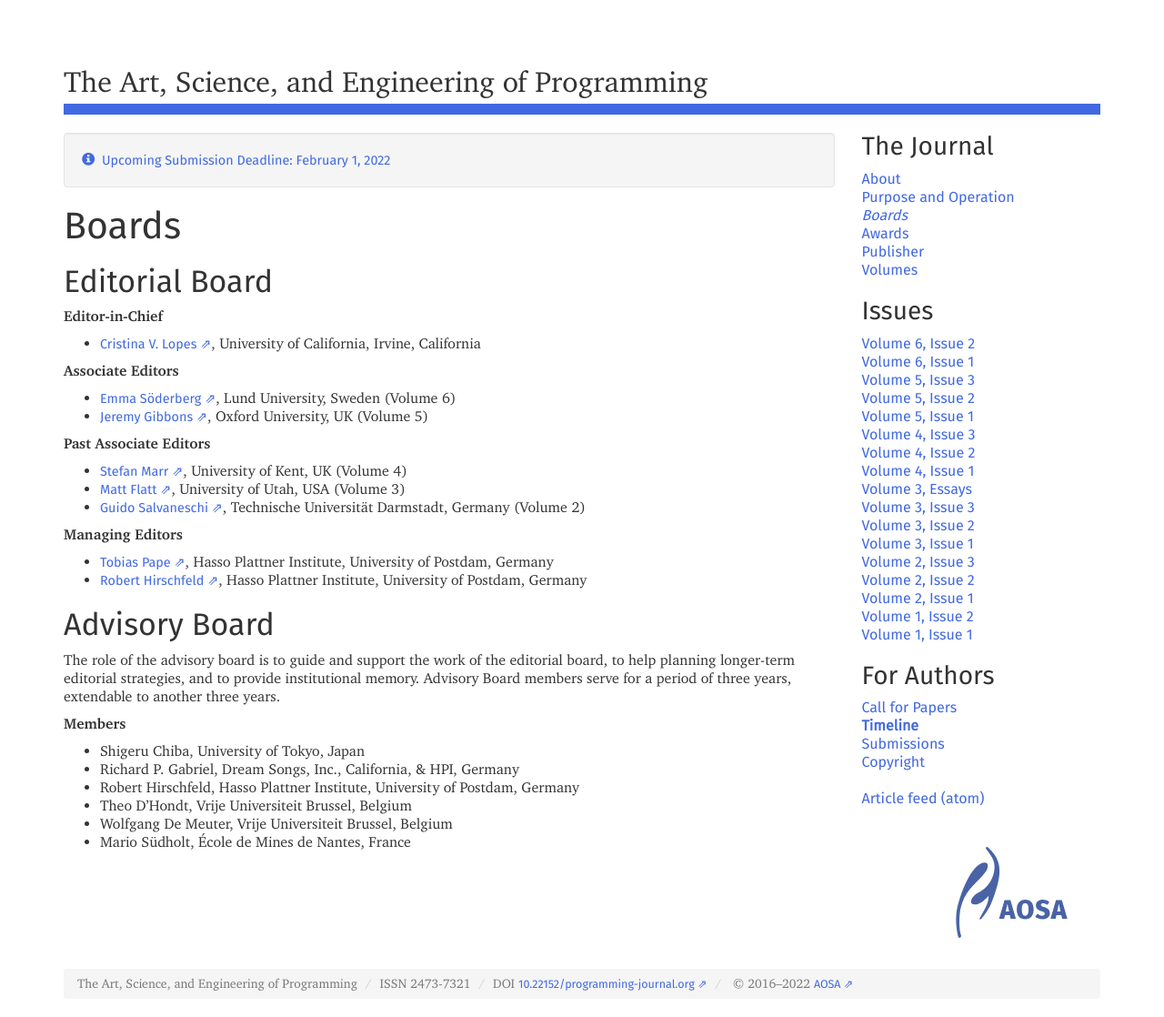
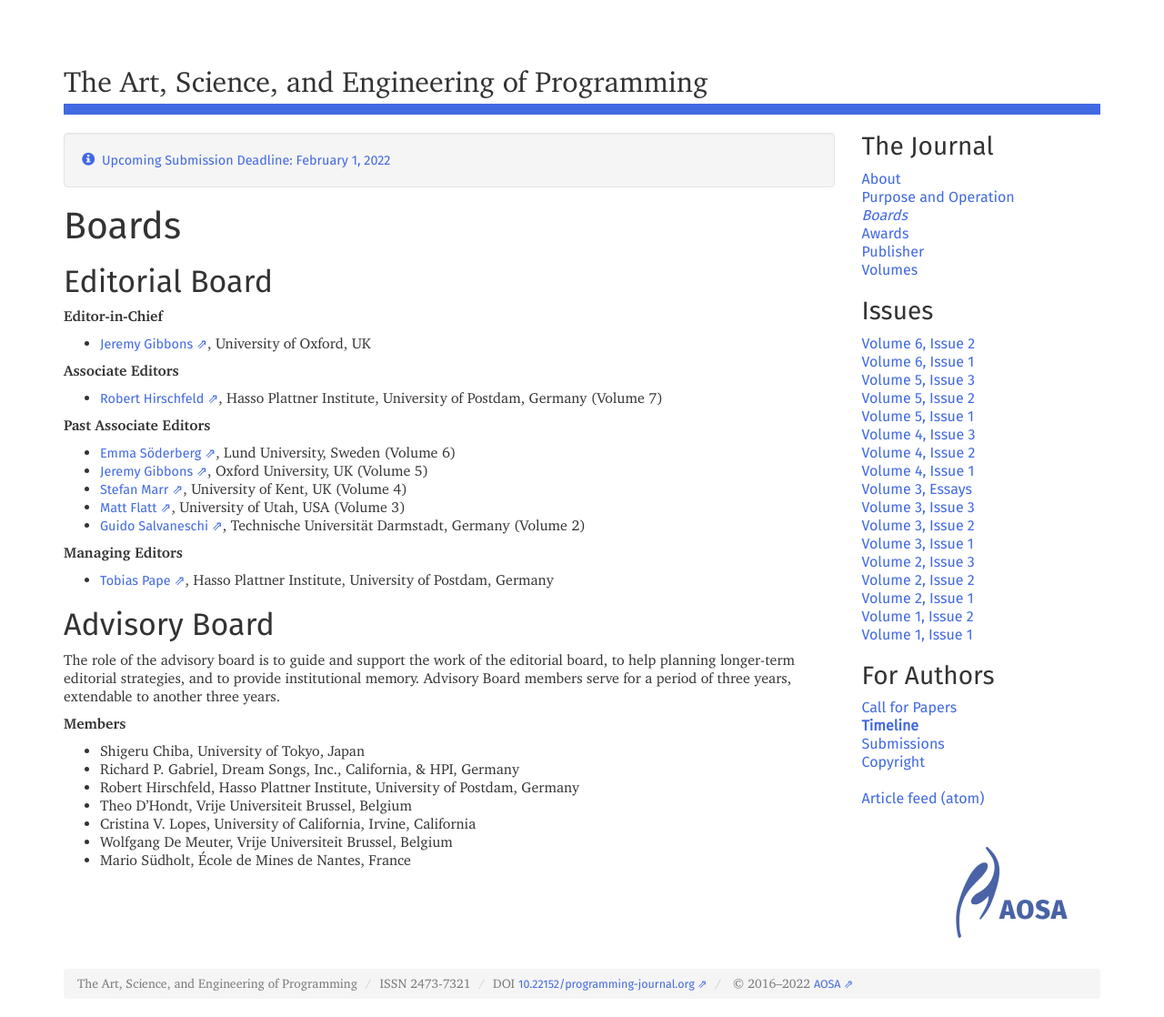
Before and after one commit to programming-journal/programming-journal.github.io, a Jekyll site: the page built from boards/index.markdown, in a window 1280 px wide. Shown: the whole page at 91% size. Built offline with Jekyll 4.4.1, drawn with Linux system fonts in a browser that asks for light colours.

Commit message:
Updated EiC, AEs, and AB. Probably my last commit?

```diff
--- a/boards/index.markdown
+++ b/boards/index.markdown
@@ -8,20 +8,20 @@ order: 500
 
 **Editor-in-Chief**
 
-* [Cristina V. Lopes](https://www.ics.uci.edu/~lopes/), University of California, Irvine, California
+* [Jeremy Gibbons](https://www.cs.ox.ac.uk/people/jeremy.gibbons/), University of Oxford, UK
 
 **Associate Editors**
+* [Robert Hirschfeld](https://www.hpi.uni-potsdam.de/hirschfeld/people/hirschfeld/), Hasso Plattner Institute, University of Postdam, Germany (Volume 7)
+
+**Past Associate Editors**
 * [Emma Söderberg](https://cs.lth.se/emma-soderberg/), Lund University, Sweden (Volume 6)
 * [Jeremy Gibbons](http://www.cs.ox.ac.uk/jeremy.gibbons/), Oxford University, UK (Volume 5)
-
-**Past Associate Editors**
 * [Stefan Marr](https://www.cs.kent.ac.uk/people/staff/sm951/), University of Kent, UK (Volume 4)
 * [Matt Flatt](https://www.cs.utah.edu/~mflatt/), University of Utah, USA (Volume 3)
 * [Guido Salvaneschi](http://www.guidosalvaneschi.com/wp/), Technische Universität Darmstadt, Germany (Volume 2)
 
 **Managing Editors**
 * [Tobias Pape](https://www.hpi.uni-potsdam.de/hirschfeld/people/pape/index.html), Hasso Plattner Institute, University of Postdam, Germany
-* [Robert Hirschfeld](https://www.hpi.uni-potsdam.de/hirschfeld/people/hirschfeld/), Hasso Plattner Institute, University of Postdam, Germany
 
 ## Advisory Board
 The role of the advisory board is to guide and support the work of the editorial board, to help planning longer-term editorial strategies, and to provide institutional memory. Advisory Board members serve for a period of three years, extendable to another three years.
@@ -31,5 +31,6 @@ The role of the advisory board is to guide and support the work of the editorial
 * Richard P. Gabriel, Dream Songs, Inc., California, & HPI, Germany
 * Robert Hirschfeld, Hasso Plattner Institute, University of Postdam, Germany
 * Theo D'Hondt, Vrije Universiteit Brussel, Belgium
+* Cristina V. Lopes, University of California, Irvine, California
 * Wolfgang De Meuter, Vrije Universiteit Brussel, Belgium
 * Mario Südholt, École de Mines de Nantes, France
```
